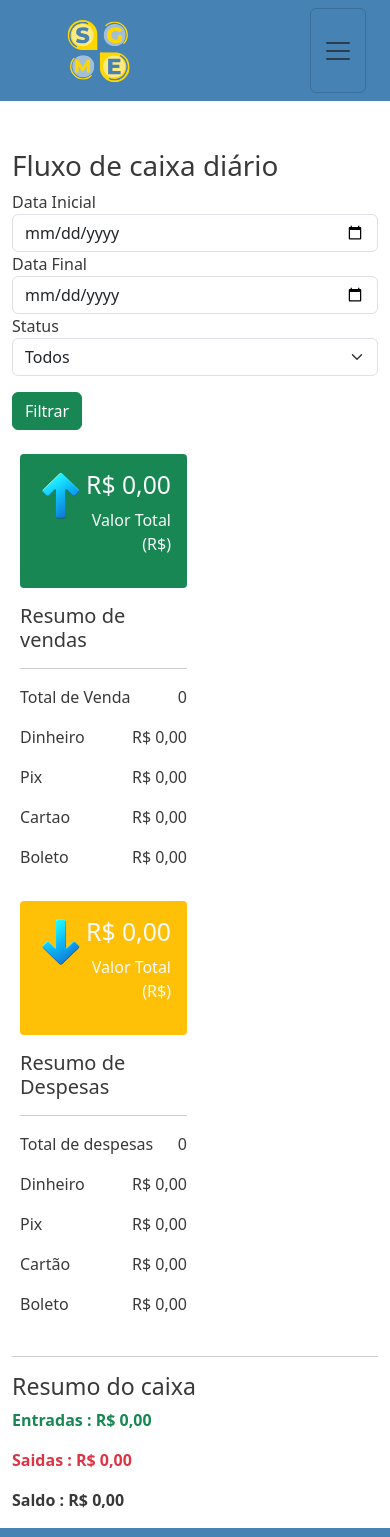
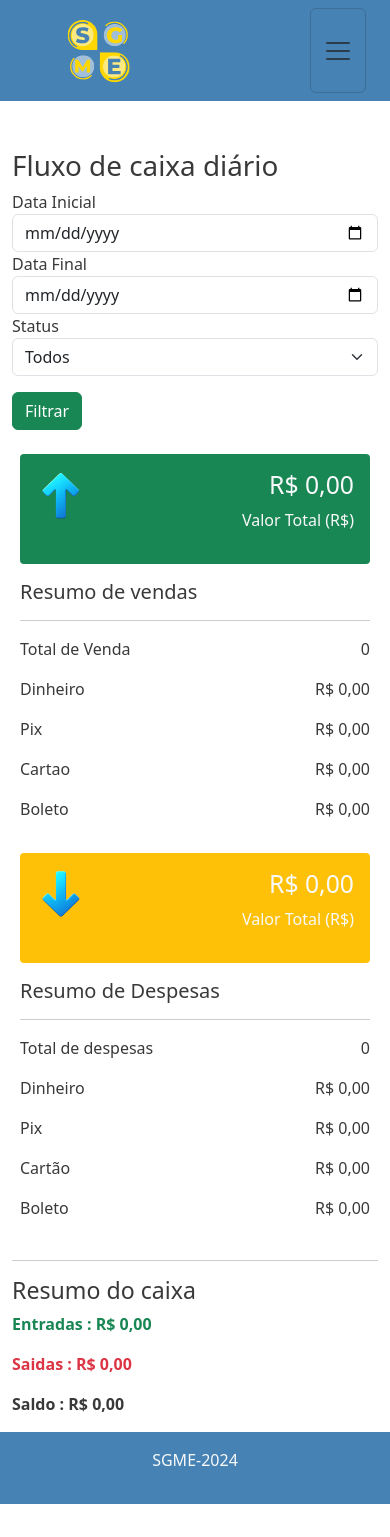
Before and after one commit to PolianaLima/projeto_gestao_prod_render, a Next.js app: page /gestao-sgme/fluxo-caixa in a window 390 px wide. Shown: the top 1537 px of the page. After the commit the page ends 1504 px from the top, so only its background shows below. Built offline with nearby package versions, Linux system fonts and the light colour scheme.

Commit message:
Ajuste mobile dashboard fluxo de caixa

```diff
--- a/components/componentes_financeiro/DashComponentDespesas.js
+++ b/components/componentes_financeiro/DashComponentDespesas.js
@@ -3,7 +3,7 @@ import Image from "next/image";
 
 function DashComponentReceitas({despesas}) {
     return (
-        <div className="d-sm-flex flex-column w-50 p-2">
+        <div className="d-sm-flex flex-column w-50 p-2 mobile-styles-component-fluxo-caixa">
             <div className="bg-warning p-3 rounded-1 d-flex flex-row justify-content-between w-100">
                 <div>
                     <Image src="/img/icons-despesa-94.png" width={50} height={50} alt="Receitas"/>
--- a/components/componentes_financeiro/DashComponentReceitas.js
+++ b/components/componentes_financeiro/DashComponentReceitas.js
@@ -3,7 +3,7 @@ import Image from "next/image";
 
 function DashComponentReceitas({receitas}) {
     return (
-        <div className="d-sm-flex flex-column w-50 p-2">
+        <div className="d-sm-flex flex-column w-50 p-2 mobile-styles-component-fluxo-caixa">
             <div className="bg-success p-3 rounded-1 d-flex flex-row justify-content-between w-100">
                 <div>
                     <Image src="/img/icons-receita-94.png" width={50} height={50} alt="Receitas"/>
--- a/styles/globals.css
+++ b/styles/globals.css
@@ -79,4 +79,7 @@
         margin-right: 0 !important;
     }
 
+    .mobile-styles-component-fluxo-caixa{
+        min-width: 100% !important;
+    }
 }
--- a/utils/http.js
+++ b/utils/http.js
@@ -1,6 +1,6 @@
 import axios from "axios";
 
 export const http = axios.create({
-  //baseURL: "http://localhost:8080"
-  baseURL: "https://gestao-sgme-api-prod.onrender.com"
+  baseURL: "http://localhost:8080"
+  //baseURL: "https://gestao-sgme-api-prod.onrender.com"
 })
```
